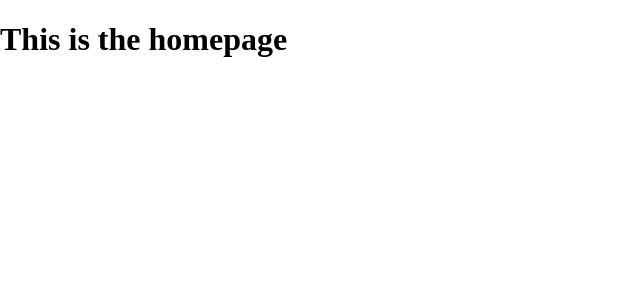
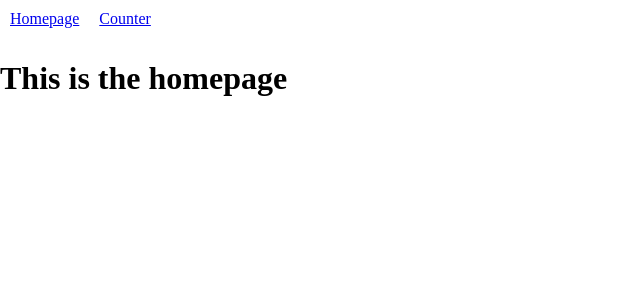
Before and after one commit to nokwin/cra-redux-thunk, a React (Create React App) app: page / in a window 1280 px wide. Shown: the top 300 px of the page, without its empty margins (0-640 px from the left). Built offline with nearby package versions, Linux system fonts and the light colour scheme.

Commit message:
Added header component

```diff
--- a/package.json
+++ b/package.json
@@ -46,5 +46,8 @@
       "last 1 firefox version",
       "last 1 safari version"
     ]
+  },
+  "devDependencies": {
+    "node-sass": "^4.14.1"
   }
 }
--- a/src/App.tsx
+++ b/src/App.tsx
@@ -5,11 +5,13 @@ import { Provider } from "react-redux";
 import { HomePage } from "./pages/homepage/homepage.component";
 import { CounterPage } from "./pages/counter-page/counter-page.component";
 import { store } from "./redux/store";
+import { Header } from "./components/header/header.component";
 
 function App() {
   return (
     <Provider store={store}>
       <BrowserRouter>
+        <Header />
         <Route exact path="/" component={HomePage} />
         <Route exact path="/counter" component={CounterPage} />
       </BrowserRouter>
--- /dev/null
+++ b/src/components/header/header.component.tsx
@@ -0,0 +1,15 @@
+import React from "react";
+import { Link } from "react-router-dom";
+
+import "./header.styles.scss";
+
+export const Header = () => (
+  <div className="header">
+    <Link to="/" className="header--link-item">
+      Homepage
+    </Link>
+    <Link to="/counter" className="header--link-item">
+      Counter
+    </Link>
+  </div>
+);
--- /dev/null
+++ b/src/components/header/header.styles.scss
@@ -0,0 +1,7 @@
+.header {
+  padding: 10px;
+
+  &--link-item {
+    margin-right: 20px;
+  }
+}
```
Also changed, not shown: 1 other file (tests, documents, lock files or other folders).
